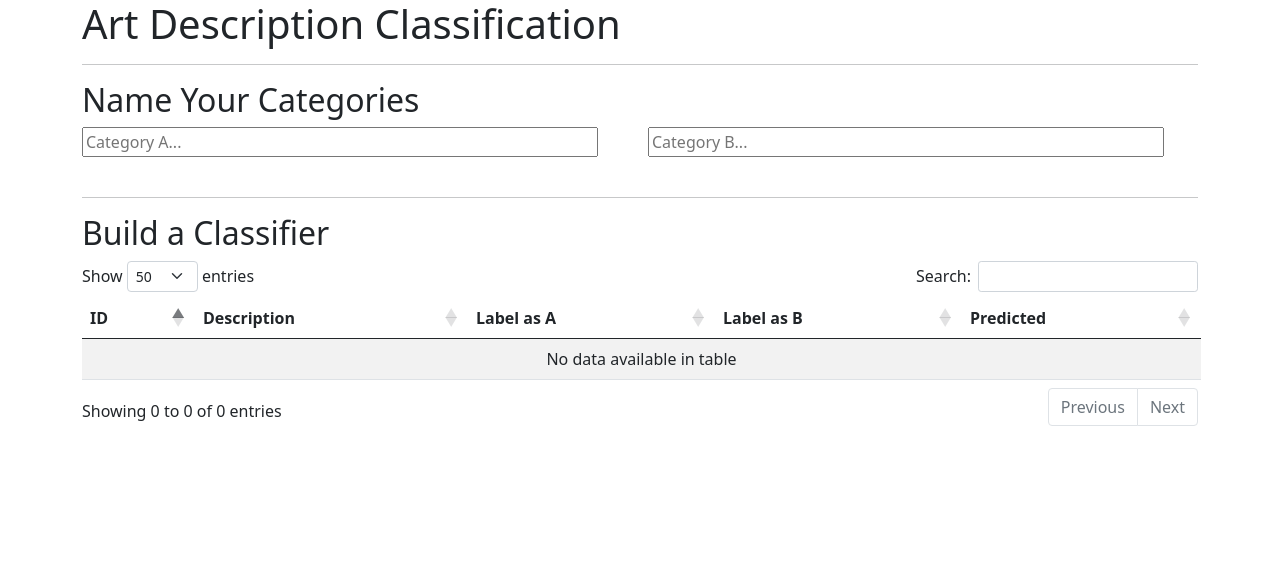
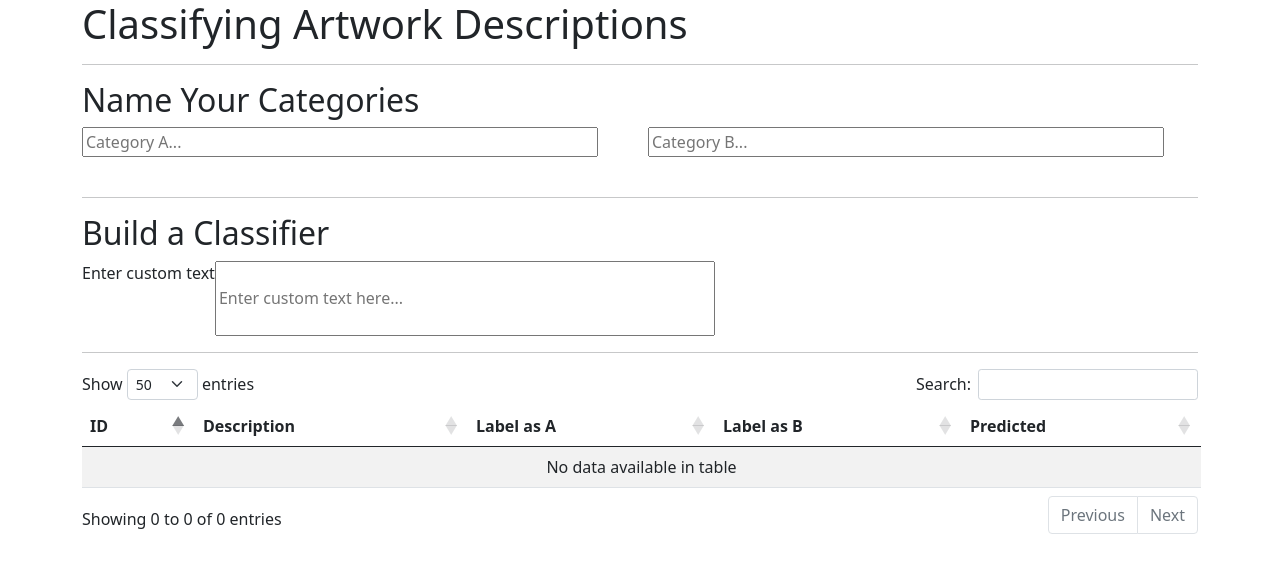
Before and after one commit to jrgillick/IML-text-classification, a Flask app: page /build_classifier?classifier_code=2ebe73bfe779139ad9a4980cdbb5eaf9 in a window 1280 px wide. Shown: the top 573 px of the page. Run offline with Flask 2, Linux system fonts and the light colour scheme; data that the repository does not hold is empty; parts of the project's set-up code (start-up, migrations or seed data) failed here and were passed over; some libraries are stand-ins or nearby versions.

Commit message:
Starting to add custom text input

```diff
--- a/app.py
+++ b/app.py
@@ -11,12 +11,17 @@ db = SQLAlchemy(app)
 from sqlalchemy import Column, ForeignKey, Integer, Table
 from sqlalchemy.orm import relationship
 
-
-
+import pickle, os
+import modeling
+if os.path.exists('bert_sentence_embeddings.pkl'):
+  with open('bert_sentence_embeddings.pkl', 'rb') as f:
+    bert_sentence_embeddings = pickle.load(f)
+  print(len(bert_sentence_embeddings))
 
 class Artwork(db.Model):
   #__tablename__ = "artwork"
-  id = db.Column(db.Integer, primary_key=True)
+  unique_id = db.Column(db.Integer, primary_key=True)
+  id = db.Column(db.Integer, index=True)
   description = db.Column(db.String(512), index=True)
   labelA = db.Column(db.String(256), index=True)
   labelB = db.Column(db.String(256), index=True)
@@ -91,7 +96,7 @@ def index():
 
   # Create data for this new classifier
   for i, art in enumerate(initial_artworks):
-    new_artwork = Artwork(description = art['description'], labelA = None, labelB = None, predicted = None, hide = None, classifier_code = classifier_code)
+    new_artwork = Artwork(id=art['id'], description = art['description'], labelA = None, labelB = None, predicted = None, hide = None, classifier_code = classifier_code)
     #if i == 0: new_artwork.labelA = 1
     #if i == 1: new_artwork.labelB = 1
     db.session.add(new_artwork)
@@ -134,7 +139,7 @@ def check_label():
 def build_classifier():
   classifier_code = request.args['classifier_code']
   return render_template('iml_table.html',
-                           title='Art Description Classification',
+                           title='Classifying Artwork Descriptions',
                            classifier_code = classifier_code)
 
 
--- a/templates/iml_table.html
+++ b/templates/iml_table.html
@@ -5,16 +5,25 @@
 
   <form>
   <div style="float:left;">
-  <input type="text" size="50" id="categoryAName" placeholder="Category A..." style="color:blue; margin-right: 50px;"><br>
+  <input type="text" size="50" id="categoryAName" placeholder="Category A..." style="color:blue; margin-right: 50px;"></input><br>
   </div>
   <div>
-  <input type="text" size="50" id="categoryBName" placeholder="Category B..." style="color:orange;"><br><br>
+  <input type="text" size="50" id="categoryBName" placeholder="Category B..." style="color:orange;"></input><br><br>
   </div>
   </form>
 
   <hr>
 
   <h2> Build a Classifier </h2>
+
+  <form>
+  <div style="float:left;">
+  <label> Enter custom text </label>
+  </div>
+  <input type="text" size="200" id="customTextInput" placeholder="Enter custom text here..." style="width: 500px; height: 75px;" >
+  </br>
+  <hr>
+
   <table id="data" class="table table-striped">
     <thead>
       <tr>
```
Also changed, not shown: create_wga_database.py (+18 -2 lines), 1 other file.
